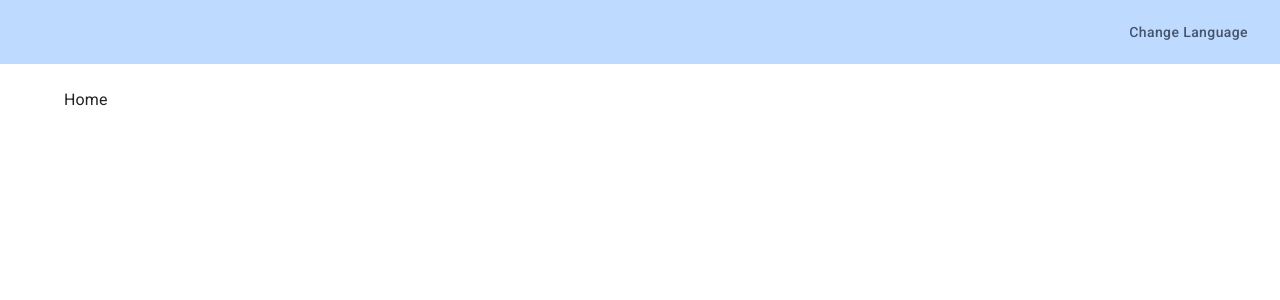
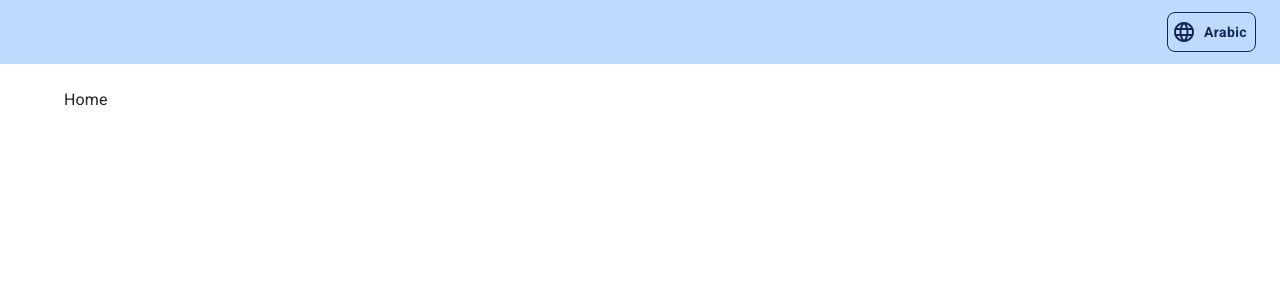
Before and after one commit to Reflex-Gravity/social-help-form-app, a React (Vite) app in the folder client/: page / in a window 1280 px wide. Shown: the top 300 px of the page. Built offline with nearby package versions, Linux system fonts and the light colour scheme.

Commit message:
updated lang, env examples

```diff
--- a/client/src/components/LanguageSwitcher.jsx
+++ b/client/src/components/LanguageSwitcher.jsx
@@ -1,4 +1,4 @@
-import { Button } from '@mui/material';
+import { Button, Icon } from '@mui/material';
 import { useTranslation } from 'react-i18next';
 
 export default function LanguageSwitcher() {
@@ -13,8 +13,14 @@ export default function LanguageSwitcher() {
   };
 
   return (
-    <Button color="inherit" onClick={toggle} className="!normal-case">
-      {t('buttons.changeLang')}
+    <Button
+      color="primary"
+      onClick={toggle}
+      variant="text"
+      className="font-bold border text-blue-950"
+      startIcon={<Icon>language</Icon>}
+    >
+      {i18n.language === 'en' ? 'Arabic' : 'English'}
     </Button>
   );
 }
```
Also changed, not shown: 2 other files (tests, documents, lock files or other folders).
